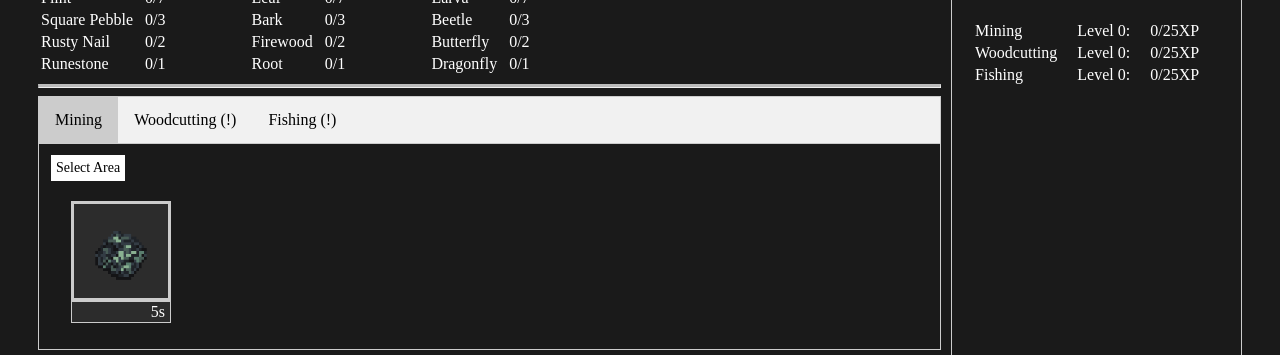
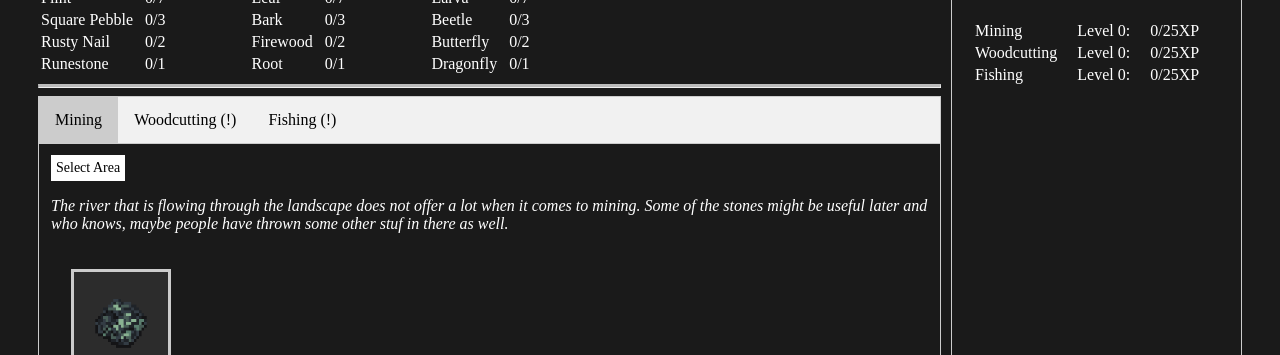
Before and after one commit to MKL105/IdleSkills, a plain HTML site: page index.html in a window 1280 px wide. Shown: the part 256-611 px from the top of the page. Drawn offline with Linux system fonts and the light colour scheme.

Commit message:
Added lore to areas

```diff
--- a/scripts/ui.js
+++ b/scripts/ui.js
@@ -141,6 +141,7 @@ function updateSkillButtons() {
   for (area of areaDivs) {
     area.innerHTML = "";
   }
+  addLore()
   const unlockedButtons = buttonStates.filter(button => button.unlocked === true);
   for (button of unlockedButtons) {
     var imagePath = "";
@@ -197,6 +198,31 @@ function updateSkillButtons() {
     outerDiv.appendChild(progressBar);
     const parentNode = document.getElementById(parentDiv);
     parentNode.appendChild(outerDiv);
+  }
+}
+
+function addLore() {
+  const areaDivs = document.getElementsByClassName('skill-area');
+  for (area of areaDivs) {
+    const lore = document.createElement("p");
+    switch (area.id) {
+      case "mining-t1":
+        lore.className = "lore";
+        lore.innerHTML = "The river that is flowing through the landscape does not offer a lot when it comes to mining. Some of the stones might be useful later and who knows, maybe people have thrown some other stuf in there as well.";
+        area.appendChild(lore);
+        break;
+      case "woodcutting-t1":
+        lore.className = "lore";
+        lore.innerHTML = "At the edge of the forest, there are no big trees to be harvested, but you might be able to gather some materials for a campfire, and some of the wood might come in useful later.";
+        area.appendChild(lore);
+        break;
+      case "fishing-t1":
+        lore.className = "lore";
+        lore.innerHTML = "While the meadows are not a good place to catch fish, there is a lot of bait here that will be needed for fishing. There are lots of critters and insects that might make some excellent bait.";
+        area.appendChild(lore);
+        break;
+      default: break;
+    }
   }
 }
 
--- a/styles/mainstyles.css
+++ b/styles/mainstyles.css
@@ -379,3 +379,8 @@ hr.solid {
 .table-data-amount {
   width: 20%;
 }
+
+/* Lore */
+.lore {
+  font-style: italic;
+}
```
